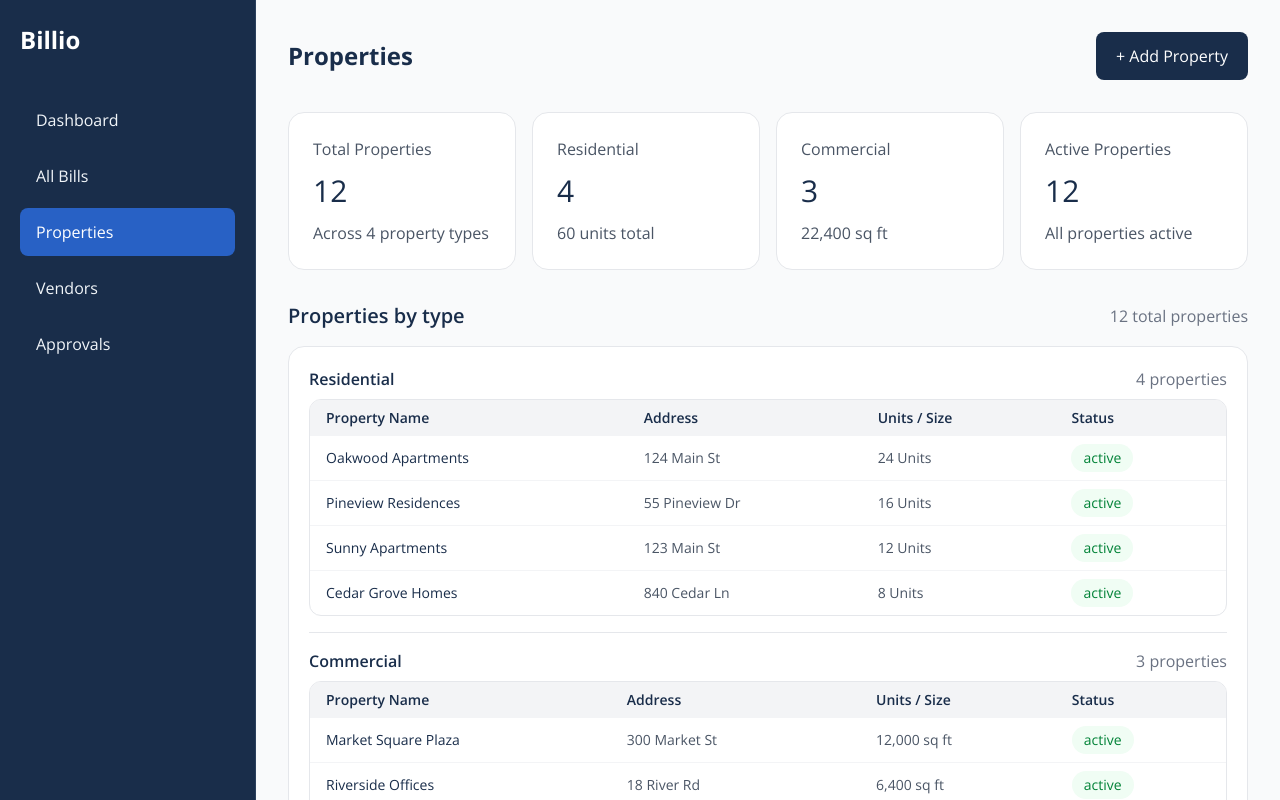
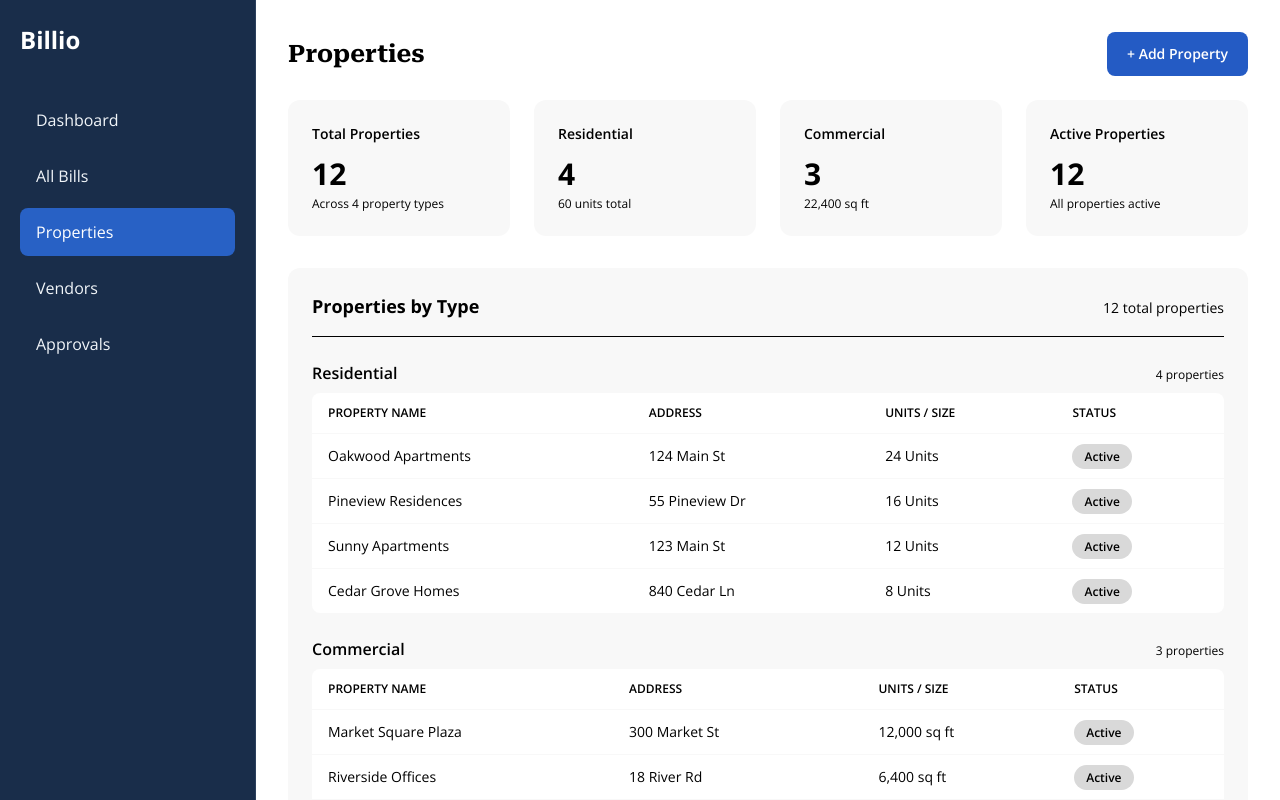
Before and after one commit to adrianc1/cohort-team-2026-mernace-to-society, a React (Vite) app in the folder frontend/: page /properties in a window 1280 px wide. Shown: the top 800 px of the page. Built offline with nearby package versions, Linux system fonts and the light colour scheme; no server answers.

Commit message:
update properties page to match style guide

```diff
--- a/frontend/src/pages/PropertiesPage.jsx
+++ b/frontend/src/pages/PropertiesPage.jsx
@@ -5,24 +5,110 @@ import Sidebar from "../components/Sidebar";
 import Footer from "../components/Footer";
 
 const properties = [
-	{ id: 1, type: "Residential", name: "Oakwood Apartments", address: "124 Main St", size: "24 Units", status: "Active" },
-	{ id: 2, type: "Residential", name: "Pineview Residences", address: "55 Pineview Dr", size: "16 Units", status: "Active" },
-	{ id: 3, type: "Residential", name: "Sunny Apartments", address: "123 Main St", size: "12 Units", status: "Active" },
-	{ id: 4, type: "Residential", name: "Cedar Grove Homes", address: "840 Cedar Ln", size: "8 Units", status: "Active" },
-	{ id: 5, type: "Commercial", name: "Market Square Plaza", address: "300 Market St", size: "12,000 sq ft", status: "Active" },
-	{ id: 6, type: "Commercial", name: "Riverside Offices", address: "18 River Rd", size: "6,400 sq ft", status: "Active" },
-	{ id: 7, type: "Commercial", name: "Pioneer Shops", address: "720 Pioneer Ave", size: "4,000 sq ft", status: "Active" },
-	{ id: 8, type: "Multi-Family", name: "Harbor View Lofts", address: "22 Harbor Way", size: "32 Units", status: "Active" },
-	{ id: 9, type: "Multi-Family", name: "Riverwalk Commons", address: "99 Riverwalk Blvd", size: "36 Units", status: "Active" },
-	{ id: 10, type: "Multi-Family", name: "Maple Court", address: "410 Maple St", size: "24 Units", status: "Active" },
-	{ id: 11, type: "Industrial", name: "Warehouse District 2", address: "210 Depot St", size: "38,000 sq ft", status: "Active" },
-	{ id: 12, type: "Industrial", name: "Westside Distribution", address: "600 Westside Pkwy", size: "24,000 sq ft", status: "Active" },
+  {
+    id: 1,
+    type: "Residential",
+    name: "Oakwood Apartments",
+    address: "124 Main St",
+    size: "24 Units",
+    status: "Active",
+  },
+  {
+    id: 2,
+    type: "Residential",
+    name: "Pineview Residences",
+    address: "55 Pineview Dr",
+    size: "16 Units",
+    status: "Active",
+  },
+  {
+    id: 3,
+    type: "Residential",
+    name: "Sunny Apartments",
+    address: "123 Main St",
+    size: "12 Units",
+    status: "Active",
+  },
+  {
+    id: 4,
+    type: "Residential",
+    name: "Cedar Grove Homes",
+    address: "840 Cedar Ln",
+    size: "8 Units",
+    status: "Active",
+  },
+  {
+    id: 5,
+    type: "Commercial",
+    name: "Market Square Plaza",
+    address: "300 Market St",
+    size: "12,000 sq ft",
+    status: "Active",
+  },
+  {
+    id: 6,
+    type: "Commercial",
+    name: "Riverside Offices",
+    address: "18 River Rd",
+    size: "6,400 sq ft",
+    status: "Active",
+  },
+  {
+    id: 7,
+    type: "Commercial",
+    name: "Pioneer Shops",
+    address: "720 Pioneer Ave",
+    size: "4,000 sq ft",
+    status: "Active",
+  },
+  {
+    id: 8,
+    type: "Multi-Family",
+    name: "Harbor View Lofts",
+    address: "22 Harbor Way",
+    size: "32 Units",
+    status: "Active",
+  },
+  {
+    id: 9,
+    type: "Multi-Family",
+    name: "Riverwalk Commons",
+    address: "99 Riverwalk Blvd",
+    size: "36 Units",
+    status: "Active",
+  },
+  {
+    id: 10,
+    type: "Multi-Family",
+    name: "Maple Court",
+    address: "410 Maple St",
+    size: "24 Units",
+    status: "Active",
+  },
+  {
+    id: 11,
+    type: "Industrial",
+    name: "Warehouse District 2",
+    address: "210 Depot St",
+    size: "38,000 sq ft",
+    status: "Active",
+  },
+  {
+    id: 12,
+    type: "Industrial",
+    name: "Westside Distribution",
+    address: "600 Westside Pkwy",
+    size: "24,000 sq ft",
+    status: "Active",
+  },
 ];
 
 const groupedProperties = [
   {
     type: "Residential",
-		properties: properties.filter((property) => property.type === "Residential"),
+    properties: properties.filter(
+      (property) => property.type === "Residential",
+    ),
   },
   {
     type: "Commercial",
@@ -30,7 +116,9 @@ const groupedProperties = [
   },
   {
     type: "Multi-Family",
-		properties: properties.filter((property) => property.type === "Multi-Family"),
+    properties: properties.filter(
+      (property) => property.type === "Multi-Family",
+    ),
   },
   {
     type: "Industrial",
@@ -40,81 +128,87 @@ const groupedProperties = [
 
 function PropertiesPage() {
   return (
-		<div className="flex min-h-screen bg-gray-50">
+    <div className="flex min-h-screen bg-white text-black">
       <Sidebar />
       <div className="flex min-w-0 flex-1 flex-col">
-
-			<main className="min-w-0 flex-1 p-4 sm:p-8">
+        <main className="min-w-0 flex-1 p-4 md:p-8">
           <section className="flex flex-wrap items-center justify-between gap-4">
-					<h2 className="text-2xl font-bold text-[#192D4A]">Properties</h2>
-					<button
-						type="button"
-						className="rounded-lg bg-[#192D4A] px-5 py-3 font-medium text-white"
-					>
+            <h1 className="font-serif text-2xl font-bold">Properties</h1>
+            <button type="button" className="btn-primary px-5 py-3 text-sm">
               + Add Property
             </button>
           </section>
 
-				<section className="mt-8 grid grid-cols-1 gap-4 sm:grid-cols-2 xl:grid-cols-4">
-					<div className="rounded-2xl border border-gray-200 bg-white p-6">
-						<h3 className=" text-gray-600">Total Properties</h3>
-						<p className="py-3 text-3xl text-[#192D4A]">12</p>
-						<p className=" text-gray-600">Across 4 property types</p>
+          <section className="mt-6 grid grid-cols-2 gap-4 lg:grid-cols-4 lg:gap-6">
+            <div className="card">
+              <h3 className="text-sm font-semibold">Total Properties</h3>
+              <p className="mt-3 text-3xl font-bold">12</p>
+              <p className="mt-1 text-xs">Across 4 property types</p>
             </div>
-					<div className="rounded-2xl border border-gray-200 bg-white p-6">
-						<h3 className="text-gray-600">Residential</h3>
-						<p className="py-3 text-3xl text-[#192D4A]">
-							4
-						</p>
-						<p className=" text-gray-600">60 units total</p>
+            <div className="card">
+              <h3 className="text-sm font-semibold">Residential</h3>
+              <p className="mt-3 text-3xl font-bold">4</p>
+              <p className="mt-1 text-xs">60 units total</p>
             </div>
-					<div className="rounded-2xl border border-gray-200 bg-white p-6">
-						<h3 className=" text-gray-600">Commercial</h3>
-						<p className="py-3 text-3xl text-[#192D4A]">
-							3
-						</p>
-						<p className=" text-gray-600">22,400 sq ft</p>
+            <div className="card">
+              <h3 className="text-sm font-semibold">Commercial</h3>
+              <p className="mt-3 text-3xl font-bold">3</p>
+              <p className="mt-1 text-xs">22,400 sq ft</p>
             </div>
-					<div className="rounded-2xl border border-gray-200 bg-white p-6">
-						<h3 className=" text-gray-600">Active Properties</h3>
-						<p className="py-3 text-3xl text-[#192D4A]">12</p>
-						<p className=" text-gray-600">All properties active</p>
+            <div className="card">
+              <h3 className="text-sm font-semibold">Active Properties</h3>
+              <p className="mt-3 text-3xl font-bold">12</p>
+              <p className="mt-1 text-xs">All properties active</p>
             </div>
           </section>
 
-				<section className="mt-8">
-					<div className="mb-4 flex flex-wrap items-center justify-between gap-2">
-						<h3 className="text-xl font-semibold text-[#192D4A]">Properties by type</h3>
-						<p className=" text-gray-500">12 total properties</p>
+          <section className="card mt-8">
+            <div className="flex items-baseline justify-between border-b border-black pb-4">
+              <h2 className="text-lg font-bold">Properties by Type</h2>
+              <span className="text-sm">12 total properties</span>
             </div>
 
-					<div className="space-y-4 rounded-2xl border border-gray-200 bg-white p-4 sm:p-5">
             {groupedProperties.map(({ type, properties: typeProperties }) => (
-							<section key={type} className="border-b border-gray-200 pb-4 last:border-b-0 last:pb-0">
-								<div className="mb-2 flex items-center justify-between gap-2">
-									<h4 className="font-semibold text-[#192D4A]">{type}</h4>
-									<p className=" text-gray-500">{typeProperties.length} properties</p>
+              <div key={type} className="mt-6">
+                <div className="flex items-baseline justify-between">
+                  <h3 className="font-semibold">{type}</h3>
+                  <span className="text-xs">
+                    {typeProperties.length} properties
+                  </span>
                 </div>
 
-								<div className="overflow-x-auto rounded-xl border border-gray-200">
+                <div className="mt-2 overflow-x-auto rounded-lg bg-white">
                   <table className="w-full min-w-[600px] text-left text-sm">
-										<thead className="bg-gray-100 text-[#192D4A]">
-											<tr>
-												<th className="px-4 py-2 font-semibold">Property Name</th>
-												<th className="px-4 py-2 font-semibold">Address</th>
-												<th className="px-4 py-2 font-semibold">Units / Size</th>
-												<th className="px-4 py-2 font-semibold">Status</th>
+                    <thead>
+                      <tr className="text-xs uppercase">
+                        <th className="px-4 py-3 font-semibold">
+                          Property Name
+                        </th>
+                        <th className="px-4 py-3 font-semibold">Address</th>
+                        <th className="px-4 py-3 font-semibold">
+                          Units / Size
+                        </th>
+                        <th className="px-4 py-3 font-semibold">Status</th>
                       </tr>
                     </thead>
-										<tbody className="divide-y divide-gray-100 text-gray-600">
+                    <tbody>
                       {typeProperties.map((property) => (
-												<tr key={property.id}>
-													<td className="whitespace-nowrap px-4 py-2 text-[#192D4A]">{property.name}</td>
-													<td className="whitespace-nowrap px-4 py-2">{property.address}</td>
-													<td className="whitespace-nowrap px-4 py-2">{property.size}</td>
-													<td className="px-4 py-2">
-														<span className="inline-block rounded-full bg-green-50 px-3 py-1 text-green-700">
-															active
+                        <tr
+                          key={property.id}
+                          className="border-t border-section"
+                        >
+                          <td className="whitespace-nowrap px-4 py-3">
+                            {property.name}
+                          </td>
+                          <td className="whitespace-nowrap px-4 py-3">
+                            {property.address}
+                          </td>
+                          <td className="whitespace-nowrap px-4 py-3">
+                            {property.size}
+                          </td>
+                          <td className="px-4 py-3">
+                            <span className="rounded-full bg-secondary px-3 py-1 text-xs font-semibold">
+                              {property.status}
                             </span>
                           </td>
                         </tr>
@@ -122,9 +216,8 @@ function PropertiesPage() {
                     </tbody>
                   </table>
                 </div>
-							</section>
+              </div>
             ))}
-					</div>
           </section>
         </main>
         <Footer />
```
Lines whose indentation alone changed are shown as unchanged.
